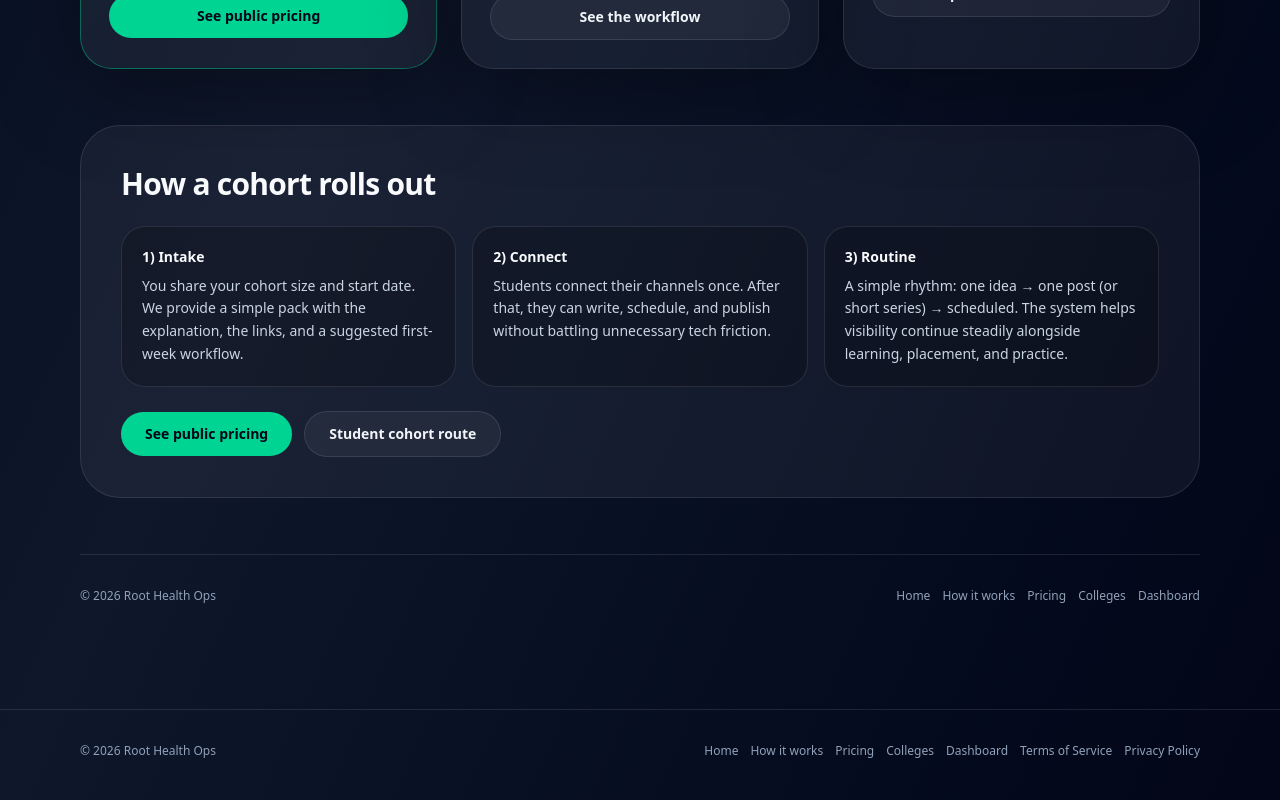
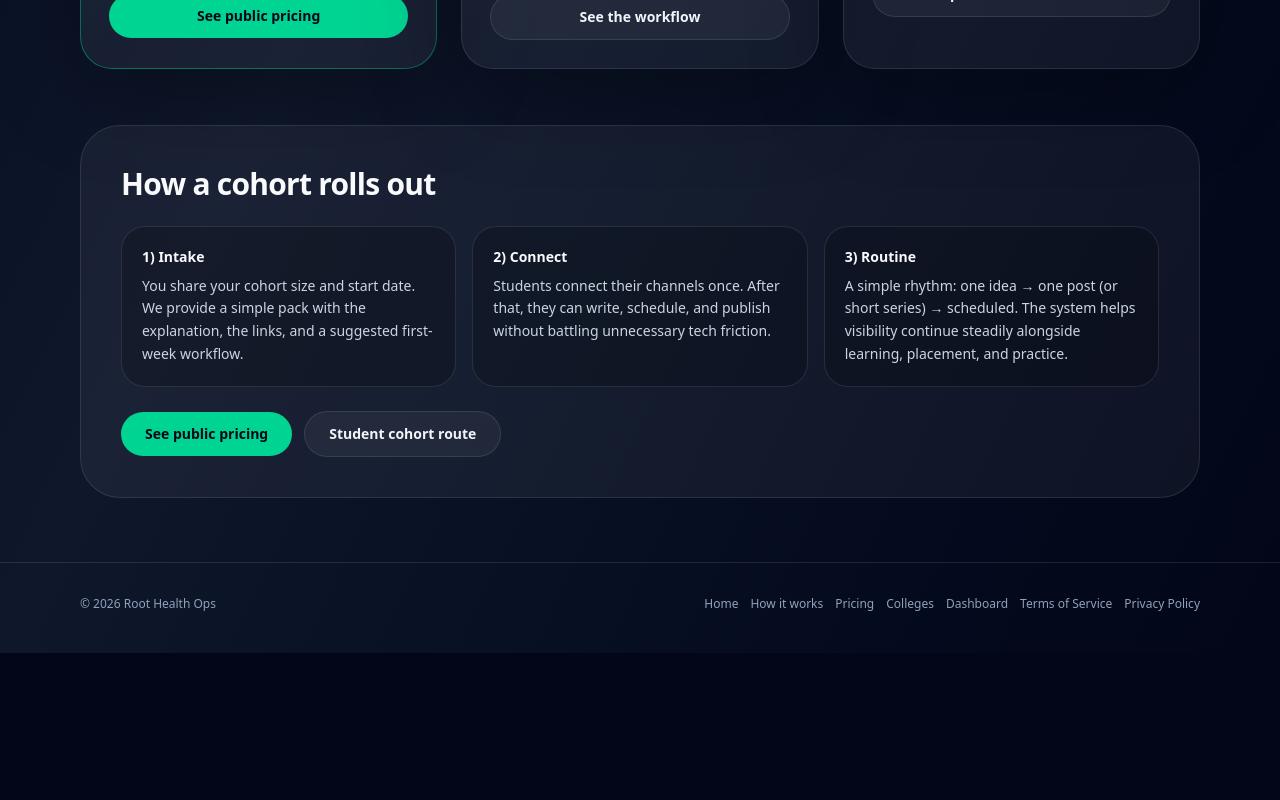
Before and after one commit to Hypnohippy/root-health-ops-dashboard1, a Next.js app: page /colleges in a window 1280 px wide. Shown: the part 2029-2829 px from the top of the page. After the commit the page ends 2682 px from the top, so only its background shows below. Built offline with nearby package versions, Linux system fonts and the light colour scheme.

Commit message:
Update page.tsx

```diff
--- a/app/(marketing)/colleges/page.tsx
+++ b/app/(marketing)/colleges/page.tsx
@@ -174,7 +174,9 @@ export default function CollegesPage() {
               <Bullet>College can frame it as a “supported start”</Bullet>
               <Bullet>Simple to communicate to each intake</Bullet>
               <Bullet>No complex invoicing structure to manage</Bullet>
-              <Bullet>Helps reduce the panic of “I’m qualified but invisible”</Bullet>
+              <Bullet>
+                Helps reduce the panic of “I’m qualified but invisible”
+              </Bullet>
             </ul>
 
             <div className="mt-7 flex flex-wrap gap-3">
@@ -345,29 +347,6 @@ export default function CollegesPage() {
           </Link>
         </div>
       </section>
-
-      <footer className="border-t border-white/10 pt-8 pb-10 text-[12px] text-slate-400">
-        <div className="flex flex-col md:flex-row md:items-center md:justify-between gap-3">
-          <div>© {new Date().getFullYear()} Root Health Ops</div>
-          <div className="flex flex-wrap gap-3">
-            <Link href="/" className="hover:text-slate-200">
-              Home
-            </Link>
-            <Link href="/how-it-works" className="hover:text-slate-200">
-              How it works
-            </Link>
-            <Link href="/pricing" className="hover:text-slate-200">
-              Pricing
-            </Link>
-            <Link href="/colleges" className="hover:text-slate-200">
-              Colleges
-            </Link>
-            <Link href="/dashboard" className="hover:text-slate-200">
-              Dashboard
-            </Link>
-          </div>
-        </div>
-      </footer>
     </main>
   );
 }
```
